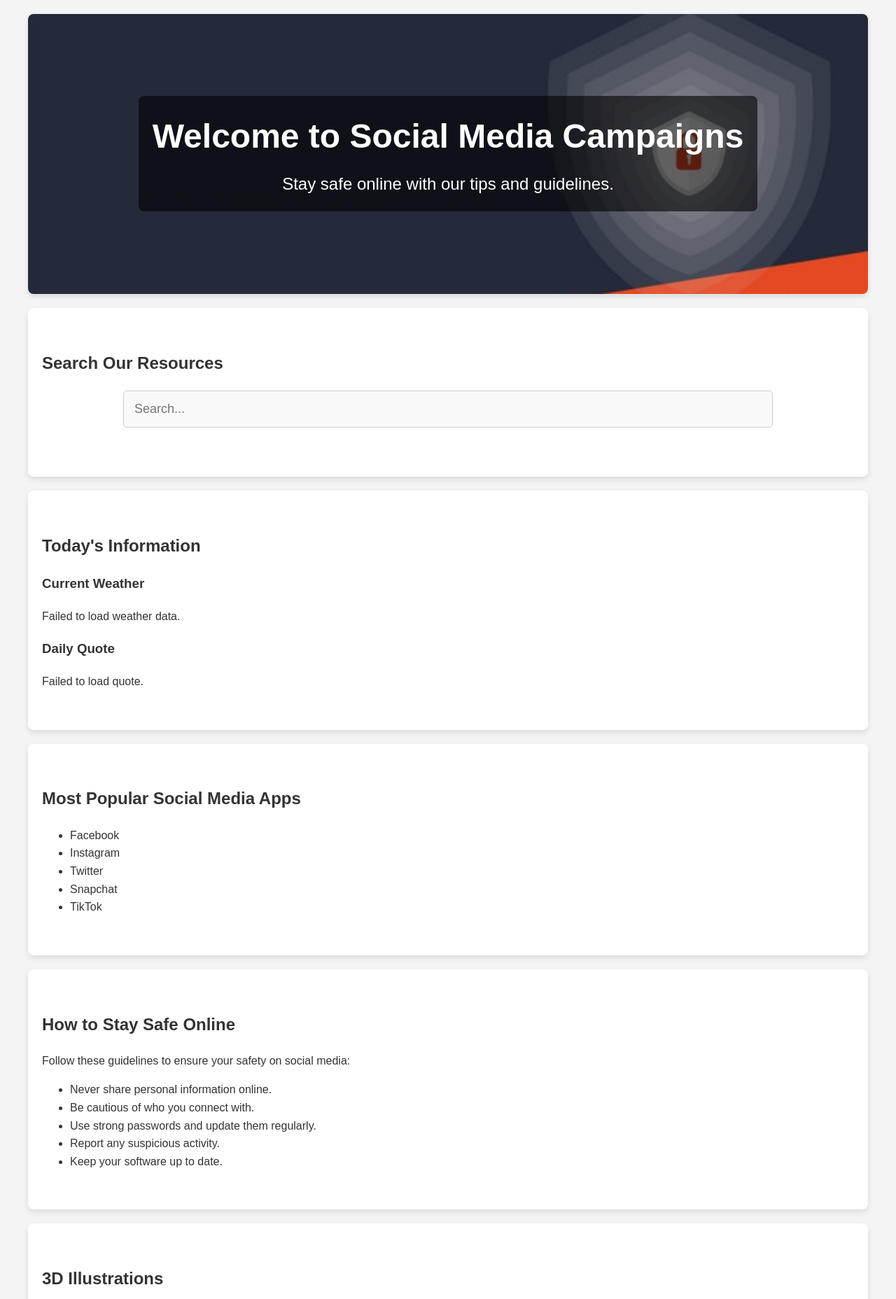
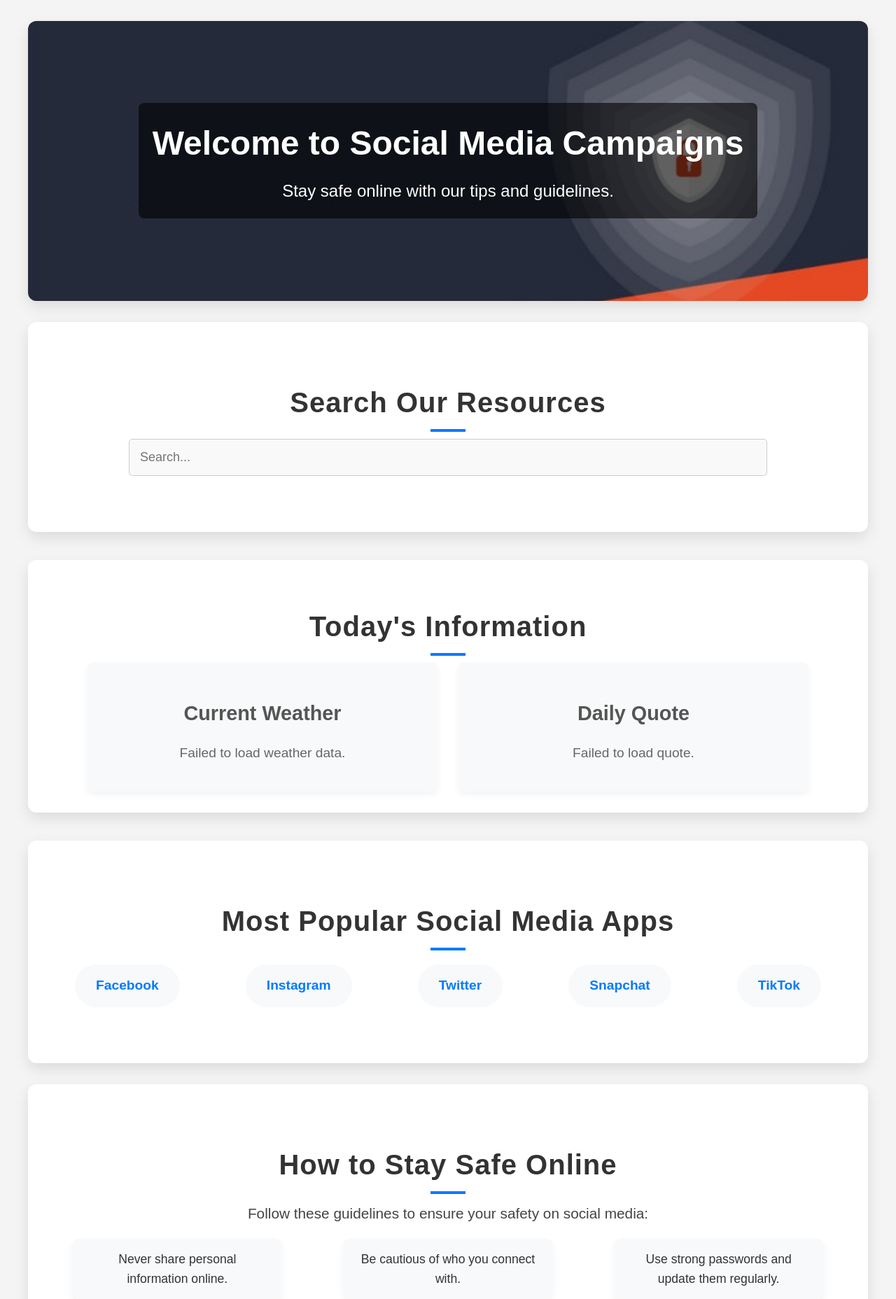
Before and after one commit to Nobita006/smc-website, a PHP site: page /home.html in a window 1280 px wide. Shown: the part 77-1933 px from the top of the page at 70% size. Run offline with PHP 8.4, Linux system fonts and the light colour scheme.

Commit message:
Updated css

```diff
--- a/apps.html
+++ b/apps.html
@@ -35,11 +35,11 @@
     </header>
 
     <section class="content-section">
-        <h1>Most Popular Social Media Apps</h1>
+        <h2>Most Popular Social Media Apps</h2>
         <p>Explore the most popular social media platforms and learn how to use them safely.</p>
     </section>
 
-    <section id="apps-list">
+    <section id="popular-apps">
         <h2>Popular Apps</h2>
         <ul>
             <li>Facebook</li>
@@ -61,7 +61,7 @@
     <section id="search">
         <h2>Search Safety Tips</h2>
         <input type="text" id="searchBar" placeholder="Search safety tips...">
-        <div id="searchResults"></div> <!-- Moved to be a separate block within the section -->
+        <div id="searchResults"></div>
     </section>
 
     <!-- Footer -->
--- a/contact.html
+++ b/contact.html
@@ -34,7 +34,7 @@
     </header>
 
     <section class="content-section">
-        <h1>Contact Us</h1>
+        <h2>Contact Us</h2>
         <p>If you have any questions or concerns, feel free to reach out to us through the form below.</p>
     </section>
 
--- a/css/styles.css
+++ b/css/styles.css
@@ -124,13 +124,39 @@
 }
 
 section {
-    padding: 40px 20px;
-    background-color: #fff;
-    margin: 20px auto;
+    padding: 50px 30px;
+    margin: 30px auto;
+    max-width: 1200px;
+    background: white;
+    border-radius: 12px;
+    box-shadow: 0 8px 20px rgba(0, 0, 0, 0.1);
+    transition: transform 0.3s ease, box-shadow 0.3s ease;
+}
+
+section:hover {
+    transform: translateY(-10px);
+    box-shadow: 0 16px 32px rgba(0, 0, 0, 0.2);
+}
+
+h2 {
+    font-size: 2.5em;
+    margin-bottom: 20px;
+    color: #333;
+    text-align: center;
+    font-weight: 700;
+    letter-spacing: 1px;
     position: relative;
-    max-width: 1200px; /* Limit the max width of sections for better readability */
-    box-shadow: 0px 4px 8px rgba(0, 0, 0, 0.1); /* Add subtle shadow for depth */
-    border-radius: 8px; /* Rounded corners for a modern look */
+}
+
+h2::after {
+    content: '';
+    width: 50px;
+    height: 4px;
+    background-color: #007bff;
+    position: absolute;
+    left: 50%;
+    bottom: -10px;
+    transform: translateX(-50%);
 }
 
 /* Custom max-width for login and register pages */
@@ -472,3 +498,218 @@
 input[type="submit"]:hover {
     background-color: #000000;
 }
+
+/* Section Styles */
+#web-services {
+    max-width: 1200px;
+    margin: 40px auto;
+    padding: 30px;
+    background: white;
+    border-radius: 12px;
+    box-shadow: 0 8px 20px rgba(0, 0, 0, 0.1);
+    text-align: center;
+}
+
+#web-services h2 {
+    font-size: 2.5em;
+    margin-bottom: 20px;
+    color: #333;
+    font-weight: 700;
+    letter-spacing: 1px;
+    position: relative;
+}
+
+#web-services h2::after {
+    content: '';
+    width: 50px;
+    height: 4px;
+    background-color: #007bff;
+    position: absolute;
+    left: 50%;
+    bottom: -10px;
+    transform: translateX(-50%);
+}
+
+/* Card Container */
+.info-cards {
+    display: flex;
+    justify-content: center;
+    align-items: stretch;
+    gap: 30px;
+    margin-top: 20px;
+    flex-wrap: wrap; /* Ensure responsiveness */
+}
+
+/* Individual Card Styles */
+.info-card {
+    background-color: #f8f9fa;
+    border-radius: 8px;
+    padding: 20px;
+    width: 500px;
+    box-shadow: 0 4px 10px rgba(0, 0, 0, 0.05);
+    transition: transform 0.3s, box-shadow 0.3s;
+    text-align: center;
+}
+
+.info-card:hover {
+    transform: scale(1.05);
+    box-shadow: 0 8px 20px rgba(0, 0, 0, 0.1);
+}
+
+.info-card h3 {
+    font-size: 1.8em;
+    margin-bottom: 10px;
+    color: #555;
+}
+
+.info-card p {
+    font-size: 1.2em;
+    color: #666;
+}
+
+/* Popular Social Media Apps Section */
+#popular-apps {
+    text-align: center;
+}
+
+#popular-apps ul {
+    display: flex;
+    justify-content: space-around;
+    flex-wrap: wrap;
+    list-style-type: none;
+    padding: 0;
+    margin: 30px 0;
+    gap: 20px;
+}
+
+#popular-apps ul li {
+    background-color: #f8f9fa;
+    border-radius: 50px;
+    padding: 15px 30px;
+    font-size: 1.2em;
+    color: #007bff;
+    font-weight: bold;
+    transition: background-color 0.3s, color 0.3s;
+}
+
+#popular-apps ul li:hover {
+    background-color: #007bff;
+    color: white;
+}
+
+/* Safety Tips Section */
+
+#safety-tips p {
+    font-size: 1.3em;
+    margin-bottom: 20px;
+    text-align: center;
+    color: #444;
+}
+
+#safety-tips ul {
+    list-style-type: none;
+    padding: 0;
+    display: flex;
+    flex-wrap: wrap;
+    justify-content: space-around;
+    gap: 20px;
+}
+
+#safety-tips ul li {
+    background-color: #f8f9fa;
+    padding: 15px 25px;
+    border-radius: 10px;
+    box-shadow: 0 4px 10px rgba(0, 0, 0, 0.05);
+    flex: 1 1 calc(30% - 40px);
+    max-width: 300px;
+    text-align: center;
+    font-size: 1.1em;
+    transition: transform 0.3s, box-shadow 0.3s;
+}
+
+#safety-tips ul li:hover {
+    transform: translateY(-10px);
+    box-shadow: 0 8px 20px rgba(0, 0, 0, 0.1);
+}
+
+/* 3D Illustrations Section */
+#d-illustration {
+    text-align: center;
+}
+
+.illustration-wrapper {
+    display: flex;
+    justify-content: space-between;
+    align-items: center;
+    flex-wrap: wrap;
+    gap: 20px;
+    margin-top: 30px;
+}
+
+.sketchfab-embed-wrapper {
+    flex: 1;
+    max-width: 48%;
+    background-color: #f8f9fa;
+    border-radius: 8px;
+    padding: 15px;
+    box-shadow: 0 4px 10px rgba(0, 0, 0, 0.05);
+    transition: transform 0.3s, box-shadow 0.3s;
+}
+
+.sketchfab-embed-wrapper:hover {
+    transform: translateY(-10px);
+    box-shadow: 0 8px 20px rgba(0, 0, 0, 0.1);
+}
+
+.sketchfab-embed-wrapper iframe {
+    width: 100%;
+    border-radius: 8px;
+}
+/* General Section Styles */
+.content-section {
+    max-width: 1200px;
+    margin: 40px auto;
+    padding: 30px;
+    background: white;
+    border-radius: 12px;
+    box-shadow: 0 8px 20px rgba(0, 0, 0, 0.1);
+    text-align: center;
+    transition: transform 0.3s ease, box-shadow 0.3s ease;
+}
+
+.content-section:hover {
+    transform: translateY(-5px);
+    box-shadow: 0 16px 32px rgba(0, 0, 0, 0.1);
+}
+
+/* Section Title Styles */
+.content-section h2 {
+    font-size: 2.5em;
+    margin-bottom: 20px;
+    color: #333;
+    font-weight: 700;
+    letter-spacing: 1px;
+    position: relative;
+}
+
+.content-section h2::after {
+    content: '';
+    width: 50px;
+    height: 4px;
+    background-color: #007bff;
+    position: absolute;
+    left: 50%;
+    bottom: -10px;
+    transform: translateX(-50%);
+}
+
+/* Paragraph Text Styles */
+.content-section p {
+    font-size: 1.3em;
+    margin-top: 20px;
+    color: #666;
+    max-width: 800px;
+    margin-left: auto;
+    margin-right: auto;
+    line-height: 1.6;
+}
--- a/home.html
+++ b/home.html
@@ -51,13 +51,15 @@
     <!-- Two Web Services -->
     <section id="web-services">
         <h2>Today's Information</h2>
-        <div id="weather">
-            <h3>Current Weather</h3>
-            <p id="weatherData">Loading weather...</p>
-        </div>
-        <div id="quote">
-            <h3>Daily Quote</h3>
-            <p id="quoteData">Loading quote...</p>
+        <div class="info-cards">
+            <div class="info-card" id="weather">
+                <h3>Current Weather</h3>
+                <p id="weatherData">Loading weather...</p>
+            </div>
+            <div class="info-card" id="quote">
+                <h3>Daily Quote</h3>
+                <p id="quoteData">Loading quote...</p>
+            </div>
         </div>
     </section>
 
--- a/information.html
+++ b/information.html
@@ -34,7 +34,7 @@
     </header>
 
     <section class="content-section">
-        <h1>About Our Campaigns</h1>
+        <h2>About Our Campaigns</h2>
         <p>Our mission is to keep teenagers safe online by providing educational resources, tips, and campaigns designed to promote healthy and secure social media usage.</p>
         <img src="images/campaigns.jpg" alt="Campaigns" class="campaign-image">
     </section>
--- a/legislation.html
+++ b/legislation.html
@@ -34,11 +34,11 @@
     </header>
 
     <section class="content-section">
-        <h1>Legislation & Guidance</h1>
+        <h2>Legislation & Guidance</h2>
         <p>Understanding the laws and best practices around online safety is crucial. Here you can find detailed information about the legislation that protects users online.</p>
     </section>
 
-    <section id="legislation-details">
+    <section id="safety-tips">
         <h2>Key Legislation</h2>
         <ul>
             <li>Children's Online Privacy Protection Act (COPPA)</li>
@@ -49,7 +49,7 @@
         </ul>
     </section>
 
-    <section id="best-practices">
+    <section id="safety-tips">
         <h2>Best Practices for Online Safety</h2>
         <p>Follow these best practices to ensure safe and responsible use of social media:</p>
         <ul>
--- a/livestreaming.html
+++ b/livestreaming.html
@@ -34,12 +34,12 @@
     </header>
 
     <section class="content-section">
-        <h1>Livestreaming Safety</h1>
+        <h2>Livestreaming Safety</h2>
         <p>Livestreaming can be fun and engaging, but it's important to know how to stay safe.</p>
         <img src="images/live-streaming.png" alt="Livestreaming Safety" class="livestreaming-image">
     </section>
 
-    <section id="livestreaming-tips">
+    <section id="safety-tips">
         <h2>How to Livestream Safely</h2>
         <ul>
             <li>Be aware of what you're sharing and who can see it.</li>
--- a/parents.html
+++ b/parents.html
@@ -34,11 +34,11 @@
     </header>
 
     <section class="content-section">
-        <h1>How Parents Can Help</h1>
+        <h2>How Parents Can Help</h2>
         <p>Learn how to guide your teenagers towards healthy social media habits.</p>
     </section>
 
-    <section id="tips">
+    <section id="safety-tips">
         <h2>Top Tips for Parents</h2>
         <ul>
             <li>Set clear boundaries and expectations for social media use.</li>
```
Also changed, not shown: privacy-policy.html (+9 -9 lines), 2 other files.
